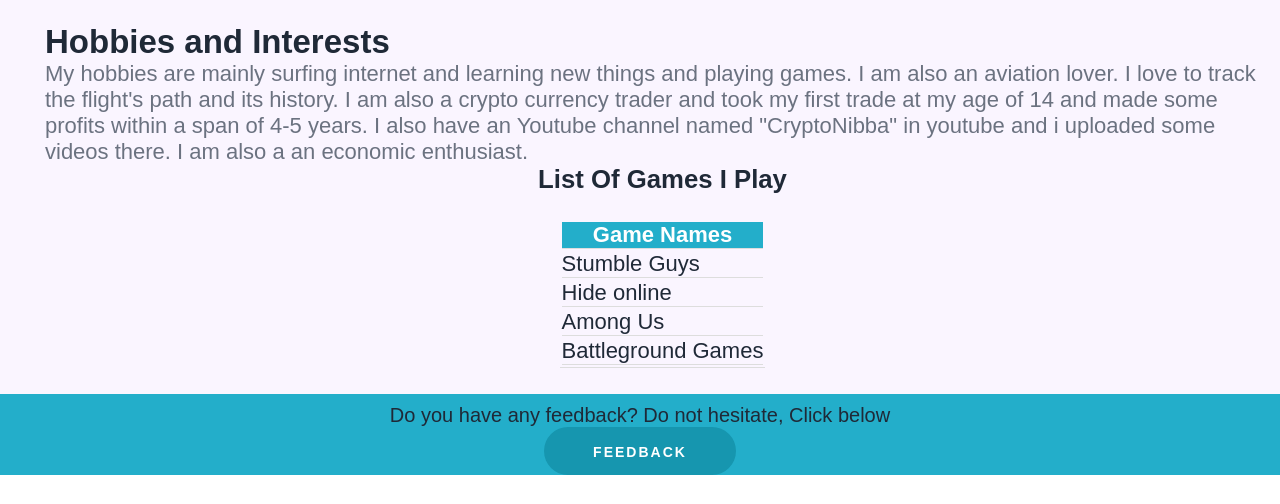
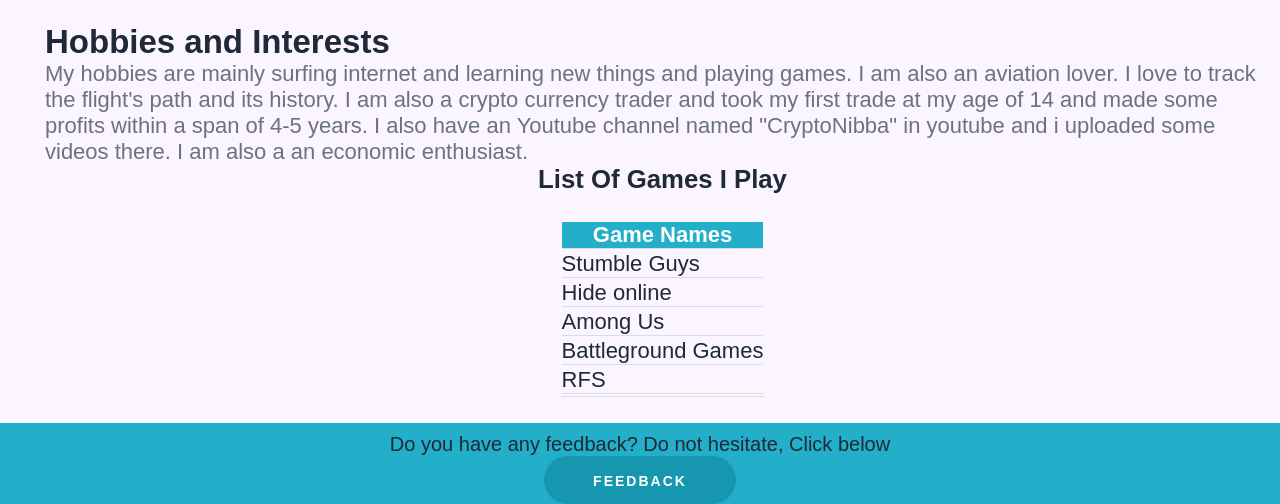
Before and after one commit to SivaprasathC/myportfolio, a plain HTML site: page index.html in a window 1280 px wide. Shown: the part 1827-2331 px from the top of the page. Before the commit the page ends 2302 px from the top, so only its background shows below. Drawn offline with nearby package versions, Linux system fonts and the light colour scheme; a web font is replaced by a local one.

Commit message:
Update table

```diff
--- a/index.html
+++ b/index.html
@@ -117,6 +117,9 @@
                 <tr>
                   <td>Battleground Games</td>
                 </tr>
+                <tr>
+                  <td>RFS</td>
+                </tr>
               </table>
               <br>
              </div>
```
